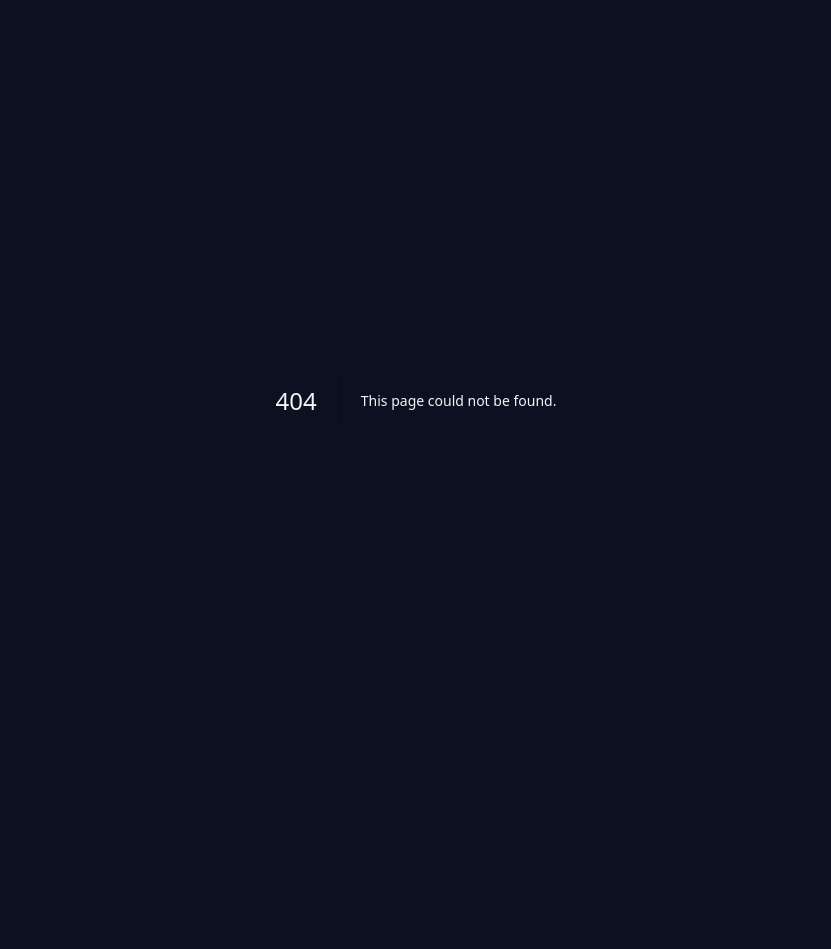
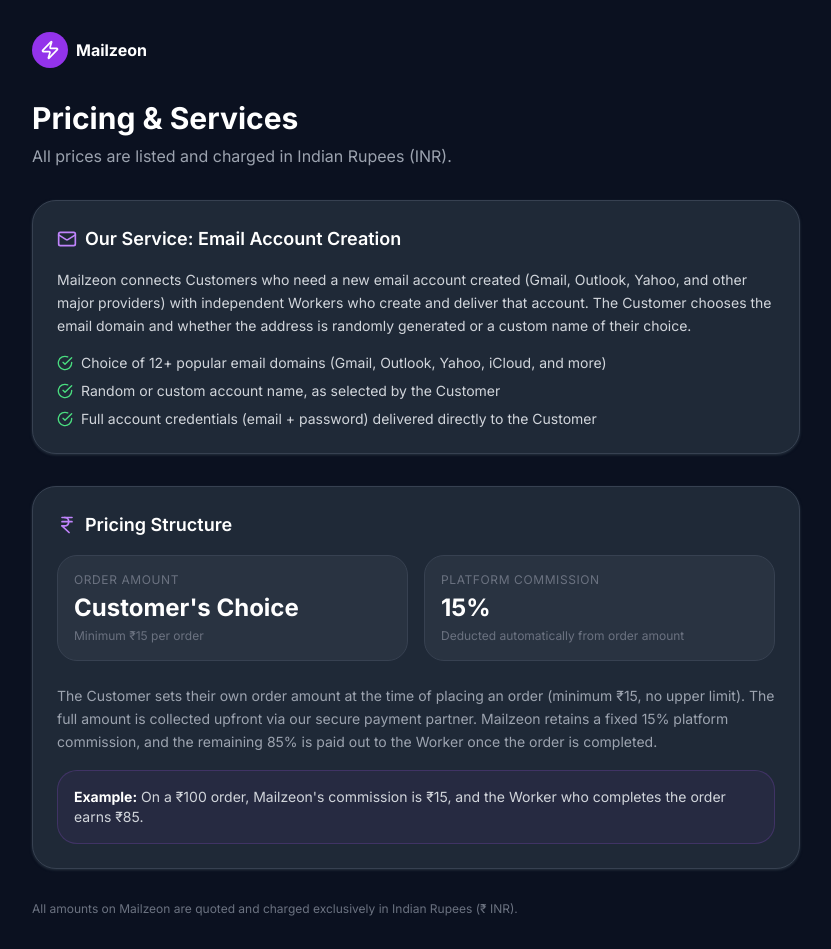
Before and after one commit to Mailzeon/Frontend, a Next.js app: page /pricing in a window 1280 px wide. Before the commit this address had no page. Shown: the whole page, without its empty margins (224-1055 px from the left). Before the commit the page ends 800 px from the top, so only its background shows below. Built offline with nearby package versions, Linux system fonts and the light colour scheme.

Commit message:
Create page.tsx

```diff
--- /dev/null
+++ b/app/pricing/page.tsx
@@ -0,0 +1,90 @@
+import { Zap, Mail, CheckCircle, IndianRupee } from 'lucide-react';
+import Link from 'next/link';
+
+export const metadata = { title: 'Pricing & Services' };
+
+export default function PricingPage() {
+  return (
+    <div className="min-h-screen bg-[#0B1120] p-4 md:p-8">
+      <div className="max-w-3xl mx-auto space-y-8">
+        <Link href="/login" className="flex items-center gap-2 w-fit">
+          <div className="w-9 h-9 rounded-xl bg-purple-600 flex items-center justify-center">
+            <Zap className="w-5 h-5 text-white" />
+          </div>
+          <span className="font-bold text-white">Mailzeon</span>
+        </Link>
+
+        <div>
+          <h1 className="text-3xl font-bold text-white">Pricing & Services</h1>
+          <p className="text-gray-400 mt-2">All prices are listed and charged in Indian Rupees (INR).</p>
+        </div>
+
+        {/* Service description */}
+        <div className="glass-card p-6 space-y-4">
+          <div className="flex items-center gap-2">
+            <Mail className="w-5 h-5 text-purple-400" />
+            <h2 className="text-lg font-semibold text-white">Our Service: Email Account Creation</h2>
+          </div>
+          <p className="text-gray-300 text-sm leading-relaxed">
+            Mailzeon connects Customers who need a new email account created (Gmail, Outlook, Yahoo, and other
+            major providers) with independent Workers who create and deliver that account. The Customer chooses
+            the email domain and whether the address is randomly generated or a custom name of their choice.
+          </p>
+          <ul className="space-y-2 text-sm text-gray-300">
+            <li className="flex items-start gap-2">
+              <CheckCircle className="w-4 h-4 text-green-400 mt-0.5 shrink-0" />
+              Choice of 12+ popular email domains (Gmail, Outlook, Yahoo, iCloud, and more)
+            </li>
+            <li className="flex items-start gap-2">
+              <CheckCircle className="w-4 h-4 text-green-400 mt-0.5 shrink-0" />
+              Random or custom account name, as selected by the Customer
+            </li>
+            <li className="flex items-start gap-2">
+              <CheckCircle className="w-4 h-4 text-green-400 mt-0.5 shrink-0" />
+              Full account credentials (email + password) delivered directly to the Customer
+            </li>
+          </ul>
+        </div>
+
+        {/* Pricing structure */}
+        <div className="glass-card p-6 space-y-4">
+          <div className="flex items-center gap-2">
+            <IndianRupee className="w-5 h-5 text-purple-400" />
+            <h2 className="text-lg font-semibold text-white">Pricing Structure</h2>
+          </div>
+
+          <div className="grid grid-cols-1 sm:grid-cols-2 gap-4">
+            <div className="p-4 rounded-xl bg-[#374151]/40 border border-[#374151]">
+              <p className="text-xs text-gray-500 uppercase tracking-wider">Order Amount</p>
+              <p className="text-2xl font-bold text-white mt-1">Customer's Choice</p>
+              <p className="text-xs text-gray-500 mt-1">Minimum ₹15 per order</p>
+            </div>
+            <div className="p-4 rounded-xl bg-[#374151]/40 border border-[#374151]">
+              <p className="text-xs text-gray-500 uppercase tracking-wider">Platform Commission</p>
+              <p className="text-2xl font-bold text-white mt-1">15%</p>
+              <p className="text-xs text-gray-500 mt-1">Deducted automatically from order amount</p>
+            </div>
+          </div>
+
+          <p className="text-sm text-gray-400 leading-relaxed pt-2">
+            The Customer sets their own order amount at the time of placing an order (minimum ₹15, no upper
+            limit). The full amount is collected upfront via our secure payment partner. Mailzeon retains a
+            fixed 15% platform commission, and the remaining 85% is paid out to the Worker once the order is
+            completed.
+          </p>
+
+          <div className="p-4 rounded-xl bg-purple-500/5 border border-purple-500/20">
+            <p className="text-sm text-gray-300">
+              <strong className="text-white">Example:</strong> On a ₹100 order, Mailzeon's commission is ₹15,
+              and the Worker who completes the order earns ₹85.
+            </p>
+          </div>
+        </div>
+
+        <p className="text-xs text-gray-500">
+          All amounts on Mailzeon are quoted and charged exclusively in Indian Rupees (₹ INR).
+        </p>
+      </div>
+    </div>
+  );
+}
```
